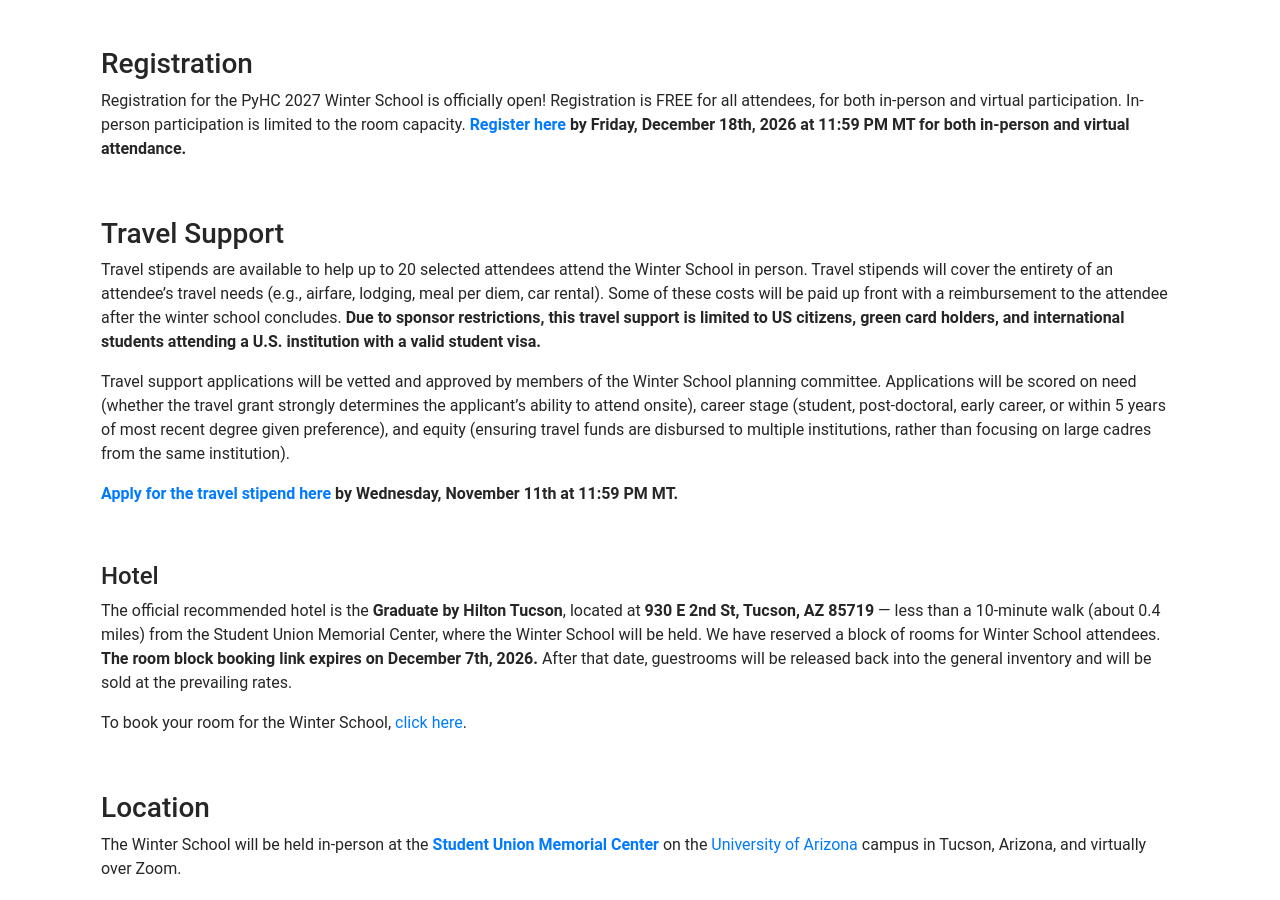
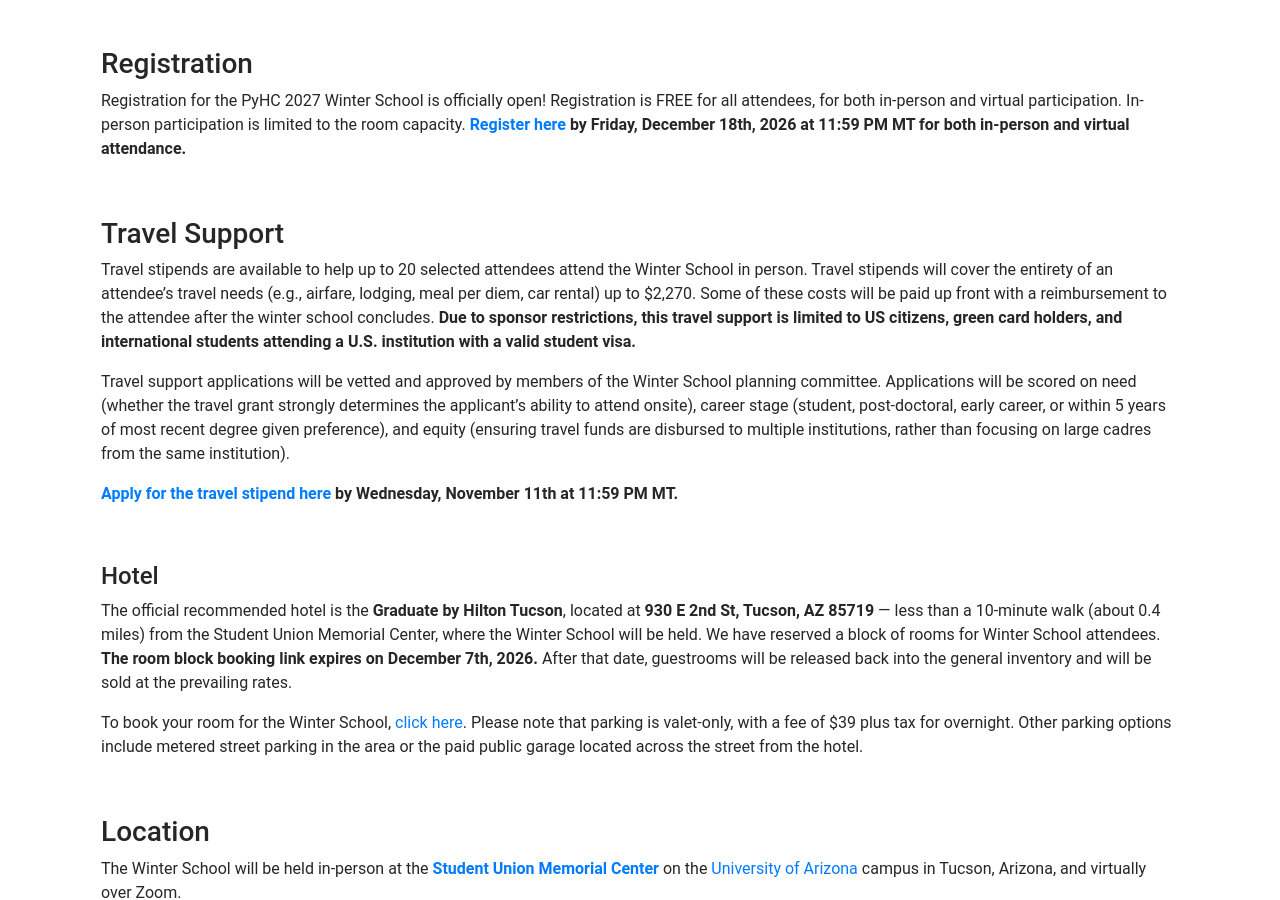
Before and after one commit to heliophysicsPy/heliophysicsPy.github.io, a Jekyll site: the page built from _pages/meetings/winter_schools/winter_school.md, in a window 1280 px wide and 900 px high, scrolled down 1111 px. Built offline with Jekyll 4.4.1, drawn with Linux system fonts in a browser that asks for light colours; nearby versions of some CDN libraries.

Commit message:
adding in recently received hotel parking info

```diff
--- a/_pages/meetings/winter_schools/winter_school.md
+++ b/_pages/meetings/winter_schools/winter_school.md
@@ -24,7 +24,7 @@ Registration for the PyHC 2027 Winter School is officially open! Registration is
 
 <br>
 ### Travel Support
-Travel stipends are available to help up to 20 selected attendees attend the Winter School in person. Travel stipends will cover the entirety of an attendee's travel needs (e.g., airfare, lodging, meal per diem, car rental). Some of these costs will be paid up front with a reimbursement to the attendee after the winter school concludes. **Due to sponsor restrictions, this travel support is limited to US citizens, green card holders, and international students attending a U.S. institution with a valid student visa.**
+Travel stipends are available to help up to 20 selected attendees attend the Winter School in person. Travel stipends will cover the entirety of an attendee's travel needs (e.g., airfare, lodging, meal per diem, car rental) up to $2,270. Some of these costs will be paid up front with a reimbursement to the attendee after the winter school concludes. **Due to sponsor restrictions, this travel support is limited to US citizens, green card holders, and international students attending a U.S. institution with a valid student visa.**
 
 Travel support applications will be vetted and approved by members of the Winter School planning committee. Applications will be scored on need (whether the travel grant strongly determines the applicant's ability to attend onsite), career stage (student, post-doctoral, early career, or within 5 years of most recent degree given preference), and equity (ensuring travel funds are disbursed to multiple institutions, rather than focusing on large cadres from the same institution).
 
@@ -35,7 +35,7 @@ Travel support applications will be vetted and approved by members of the Winter
 <!-- TODO: Add the negotiated room block rate (and parking cost, if any) once confirmed. -->
 The official recommended hotel is the **Graduate by Hilton Tucson**, located at **930 E 2nd St, Tucson, AZ 85719** — less than a 10-minute walk (about 0.4 miles) from the Student Union Memorial Center, where the Winter School will be held. We have reserved a block of rooms for Winter School attendees. **The room block booking link expires on December 7th, 2026.** After that date, guestrooms will be released back into the general inventory and will be sold at the prevailing rates.
 
-To book your room for the Winter School, [click here](https://book.passkey.com/event/51272286/owner/50247507/home).
+To book your room for the Winter School, [click here](https://book.passkey.com/event/51272286/owner/50247507/home). Please note that parking is valet-only, with a fee of $39 plus tax for overnight. Other parking options include metered street parking in the area or the paid public garage located across the street from the hotel.
 
 <br>
 ### Location
```
